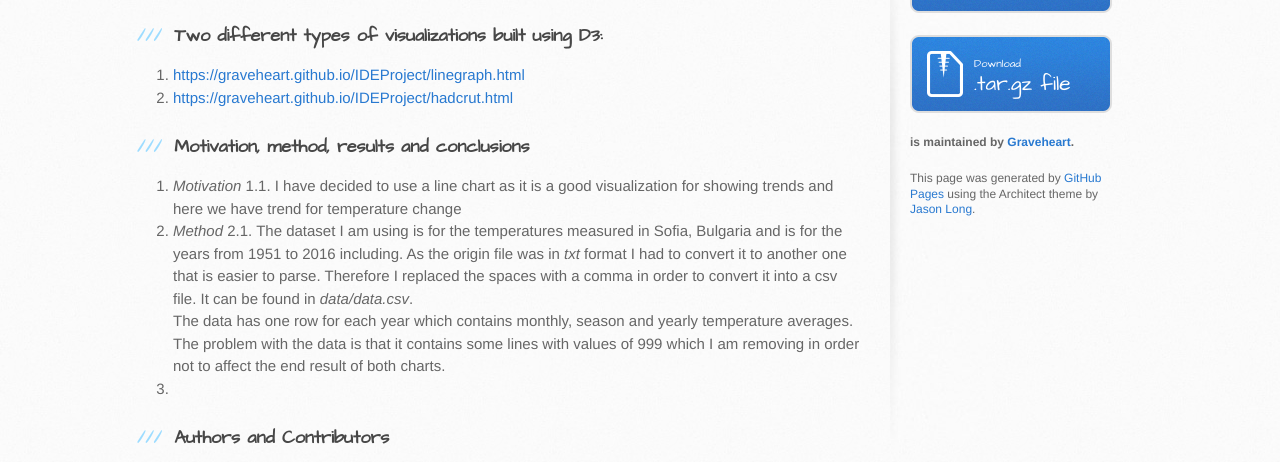
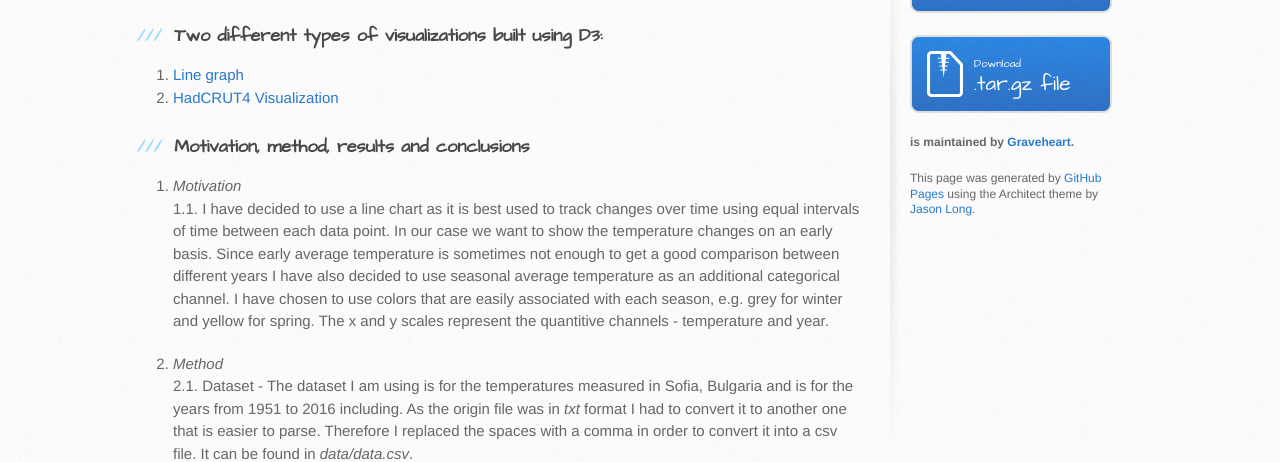
Before and after one commit to Graveheart/IDEProject, a plain HTML site: page index.html in a window 1280 px wide. Shown: the part 335-797 px from the top of the page. Drawn offline with Linux system fonts and the light colour scheme.

```diff
--- a/index.html
+++ b/index.html
@@ -36,24 +36,20 @@
 
 <ol>
 <li>
-<a href="https://graveheart.github.io/IDEProject/linegraph.html">https://graveheart.github.io/IDEProject/linegraph.html</a><br>
+<a href="https://graveheart.github.io/IDEProject/linegraph.html">Line graph</a><br>
 </li>
-<li>
-<a href="https://graveheart.github.io/IDEProject/hadcrut.html">https://graveheart.github.io/IDEProject/hadcrut.html</a><br>
-</li>
+<li><a href="https://graveheart.github.io/IDEProject/hadcrut.html">HadCRUT4 Visualization</a></li>
 </ol>
 
 <h3>
 <a id="motivation-method-results-and-conclusions" class="anchor" href="#motivation-method-results-and-conclusions" aria-hidden="true"><span aria-hidden="true" class="octicon octicon-link"></span></a>Motivation, method, results and conclusions</h3>
 
 <ol>
-<li>
-<em>Motivation</em>
-1.1. I have decided to use a line chart as it is a good visualization for showing trends and here we have trend for temperature change</li>
-<li>
-<em>Method</em>
-2.1.  The dataset I am using is for the temperatures measured in Sofia, Bulgaria and is for the years from 1951 to 2016 including. As the origin file was in <em>txt</em> format I had to convert it to another one that is easier to parse. Therefore I replaced the spaces with a comma in order to convert it into a csv file. It can be found in <em>data/data.csv</em>.<br>
-The data has one row for each year which contains monthly, season and yearly temperature averages. The problem with the data is that it contains some lines with values of 999 which I am removing in order not to affect the end result of both charts.</li>
+<li><p><em>Motivation</em><br>
+1.1. I have decided to use a line chart as it is best used to track changes over time using equal intervals of time between each data point. In our case we want to show the temperature changes on an early basis. Since early average temperature is sometimes not enough to get a good comparison between different years I have also decided to use seasonal average temperature as an additional categorical channel. I have chosen to use colors that are easily associated with each season, e.g. grey for winter and yellow for spring. The x and y scales represent the quantitive channels - temperature and year.</p></li>
+<li><p><em>Method</em><br>
+2.1. Dataset - The dataset I am using is for the temperatures measured in Sofia, Bulgaria and is for the years from 1951 to 2016 including. As the origin file was in <em>txt</em> format I had to convert it to another one that is easier to parse. Therefore I replaced the spaces with a comma in order to convert it into a csv file. It can be found in <em>data/data.csv</em>.<br>
+The data has one row for each year which contains monthly, season and yearly temperature averages. The problem with the data is that it contains some lines with values of 999 which I am removing in order not to affect the end result of both charts.</p></li>
 <li>
 </ol>
 
```
Also changed, not shown: params.json (+1 -1 lines).
